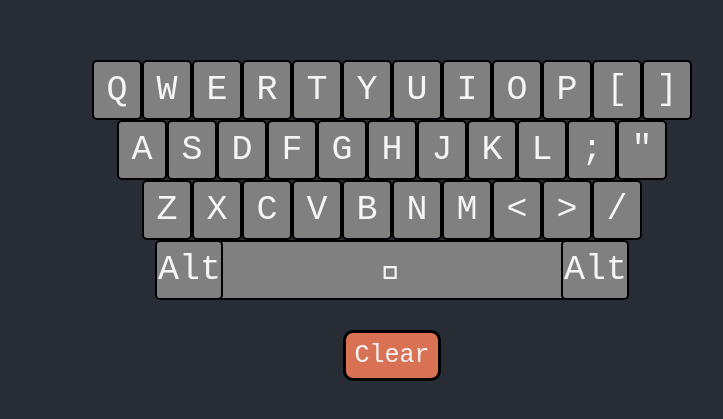
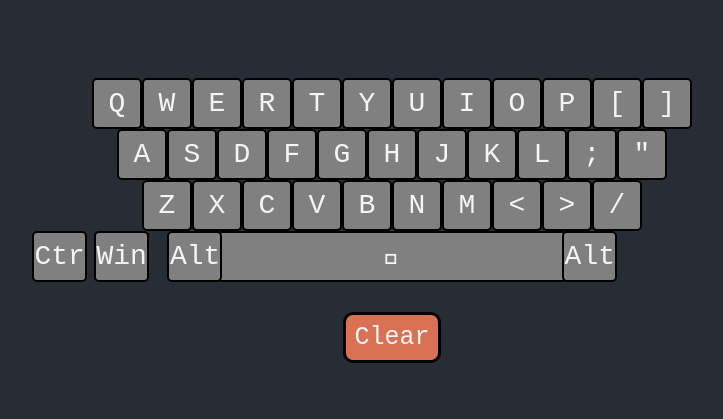
Before and after one commit to jordan-liubenov/keyboard-tester, a React (Create React App) app: page / in a window 1280 px wide. Shown: the part 195-614 px from the top of the page, without its empty margins (248-971 px from the left). Built offline with nearby package versions, Linux system fonts and the light colour scheme.

Commit message:
update readme

```diff
--- a/src/components/Button/Button.css
+++ b/src/components/Button/Button.css
@@ -5,7 +5,7 @@
   transition: background-color 0.7s;
   border-radius: 5px;
   font-family: monospace;
-  font-size: 35px;
+  font-size: 28px;
   color: whitesmoke;
   width: 50px;
 }
--- a/src/components/Keyboard/Keyboard.css
+++ b/src/components/Keyboard/Keyboard.css
@@ -5,7 +5,7 @@
   transition: background-color 0.7s;
   border-radius: 5px;
   font-family: monospace;
-  font-size: 35px;
+  font-size: 28px;
   color: whitesmoke;
   width: 55%;
   margin: 0 auto;
@@ -19,27 +19,29 @@
 
 .LAlt {
   position: absolute;
-  left: 63px;
+  left: 75px;
   padding: 8px 0px 8px 1px;
   border: 2.6px solid black;
   background-color: #808080;
   transition: background-color 0.7s;
   border-radius: 5px;
   font-family: monospace;
-  font-size: 35px;
+  font-size: 28px;
+
   color: whitesmoke;
 }
 
 .RAlt {
   position: absolute;
-  right: 63px;
+  right: 75px;
   padding: 8px 0px 8px 1px;
   border: 2.6px solid black;
   background-color: #808080;
   transition: background-color 0.7s;
   border-radius: 5px;
   font-family: monospace;
-  font-size: 35px;
+  font-size: 28px;
+
   color: whitesmoke;
 }
 
@@ -52,7 +54,8 @@
   transition: background-color 0.7s;
   border-radius: 5px;
   font-family: monospace;
-  font-size: 35px;
+  font-size: 28px;
+
   color: whitesmoke;
 }
 
@@ -65,7 +68,8 @@
   transition: background-color 0.7s;
   border-radius: 5px;
   font-family: monospace;
-  font-size: 35px;
+  font-size: 28px;
+
   color: whitesmoke;
 }
 
@@ -77,7 +81,8 @@
   transition: background-color 0.7s;
   border-radius: 5px;
   font-family: monospace;
-  font-size: 35px;
+  font-size: 28px;
+
   color: whitesmoke;
   left: 285.5px;
 }
--- a/src/components/Keyboard/Keyboard.tsx
+++ b/src/components/Keyboard/Keyboard.tsx
@@ -52,8 +52,8 @@ const Keyboard = (props: KeyboardProps) => {
         })}
       </div>
       <div className="bottomRow">
-        {/* <div className="LCtrl">Ctr</div>
-        <div className="Win">Win</div> */}
+        <div className="LCtrl">Ctr</div>
+        <div className="Win">Win</div>
         <div className="LAlt">Alt</div>
         <div className="RAlt">Alt</div>
         <div className="spacebar">{"\0"}</div>
```
Also changed, not shown: 1 other file (tests, documents, lock files or other folders).
